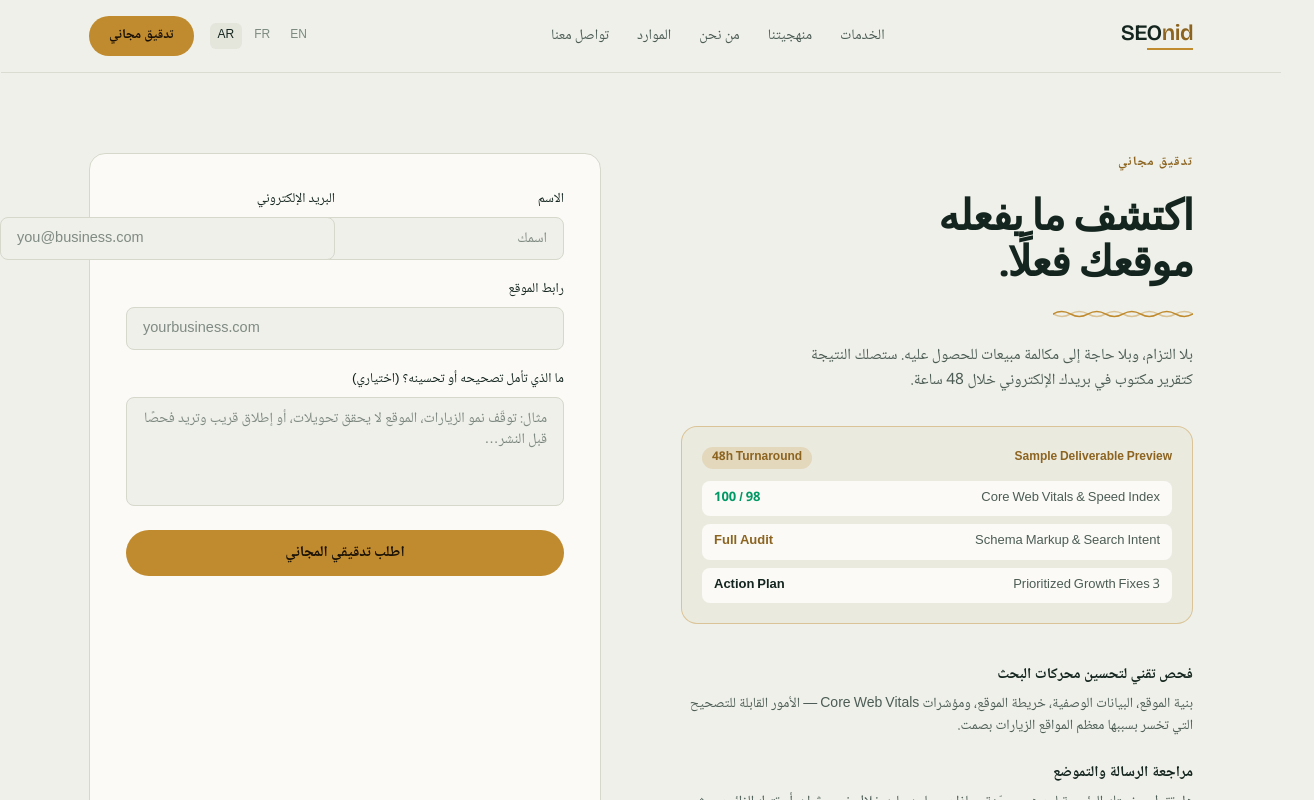
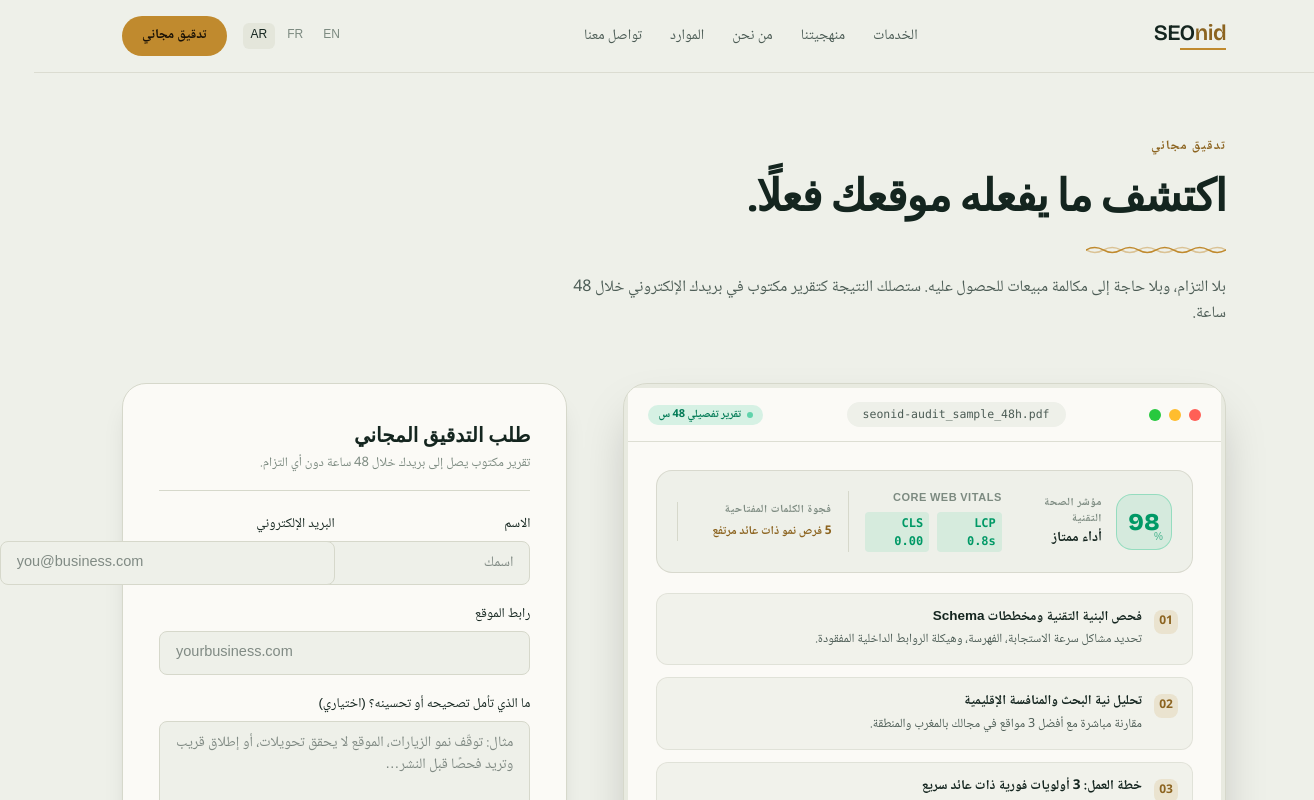
Before and after one commit to Abdelilah369/seonid-agency, a Next.js app: page /ar/audit in a window 1280 px wide. Shown: the top 800 px of the page, 1314 px wide, since content can reach past the window. Built offline with nearby package versions, Linux system fonts and the light colour scheme.

Commit message:
feat(design): upgrade audit deliverable mockup, executive founder card, and editorial blog UI

```diff
--- a/app/[locale]/audit/page.tsx
+++ b/app/[locale]/audit/page.tsx
@@ -1,6 +1,7 @@
 import type { Metadata } from "next";
 import WovenDivider from "@/components/WovenDivider";
 import AuditForm from "@/components/AuditForm";
+import AuditDeliverableMockup from "@/components/AuditDeliverableMockup";
 import { getDictionary } from "@/lib/dictionaries";
 import type { Locale } from "@/lib/i18n";
 
@@ -18,55 +19,38 @@ export default async function AuditPage({ params }: PageProps<"/[locale]/audit">
   const t = dict.audit;
 
   return (
-    <section className="mx-auto max-w-6xl px-6 pt-20 pb-24">
-      <div className="grid gap-14 md:grid-cols-[1fr_1fr] md:gap-20">
-        <div>
+    <section className="mx-auto max-w-6xl px-6 pt-16 pb-24">
+      {/* Header */}
+      <div className="max-w-2xl">
         <p className="text-[13px] font-semibold uppercase tracking-[0.09em] text-accent-deep">
           {t.eyebrow}
         </p>
-          <h1 className="mt-5 max-w-[16ch] text-balance font-display text-[36px] font-semibold leading-[1.1] tracking-tight sm:text-[42px]">
+        <h1 className="mt-4 text-balance font-display text-[36px] font-semibold leading-[1.1] tracking-tight sm:text-[44px]">
           {t.headline}
         </h1>
         <WovenDivider className="mt-6 max-w-[140px]" />
-          <p className="mt-6 max-w-[46ch] text-[15.5px] leading-relaxed text-ink-muted">
+        <p className="mt-5 text-[16px] leading-relaxed text-ink-muted">
           {t.intro}
         </p>
-
-          {/* Visual deliverable preview */}
-          <div className="mt-8 rounded-2xl border border-accent/40 bg-accent/5 p-5">
-            <div className="flex items-center justify-between text-[12px] font-semibold text-accent-deep">
-              <span>Sample Deliverable Preview</span>
-              <span className="rounded-full bg-accent/20 px-2.5 py-0.5">48h Turnaround</span>
-            </div>
-            <div className="mt-3 space-y-2 text-[13px] text-ink-muted">
-              <div className="flex items-center justify-between rounded-lg bg-surface px-3 py-2">
-                <span>Core Web Vitals & Speed Index</span>
-                <span className="font-semibold text-emerald-600">98 / 100</span>
-              </div>
-              <div className="flex items-center justify-between rounded-lg bg-surface px-3 py-2">
-                <span>Schema Markup & Search Intent</span>
-                <span className="font-semibold text-accent-deep">Full Audit</span>
-              </div>
-              <div className="flex items-center justify-between rounded-lg bg-surface px-3 py-2">
-                <span>3 Prioritized Growth Fixes</span>
-                <span className="font-semibold text-ink">Action Plan</span>
-              </div>
-            </div>
       </div>
 
-          <ul className="mt-10 space-y-6">
-            {t.included.map((item) => (
-              <li key={item.title}>
-                <h3 className="text-[15px] font-semibold text-ink">{item.title}</h3>
-                <p className="mt-1.5 text-[14px] leading-relaxed text-ink-muted">
-                  {item.body}
-                </p>
-              </li>
-            ))}
-          </ul>
+      {/* Main Grid: Visual Deliverable Mockup & Audit Request Form */}
+      <div className="mt-14 grid gap-12 lg:grid-cols-[1.15fr_0.85fr] lg:gap-14 lg:items-start">
+        {/* Left: Rich Visual Deliverable Showcase */}
+        <div>
+          <AuditDeliverableMockup locale={locale} />
         </div>
 
-        <div className="rounded-2xl border border-border bg-surface p-7 sm:p-9">
+        {/* Right: Request Form Container */}
+        <div className="rounded-3xl border border-border bg-surface p-7 sm:p-9 shadow-xl">
+          <div className="mb-6 border-b border-border pb-4">
+            <h2 className="font-display text-[20px] font-semibold text-ink">
+              {locale === "ar" ? "طلب التدقيق المجاني" : locale === "fr" ? "Demandez votre audit gratuit" : "Request Your Free Audit"}
+            </h2>
+            <p className="mt-1 text-[13px] text-ink-faint">
+              {locale === "ar" ? "تقرير مكتوب يصل إلى بريدك خلال 48 ساعة دون أي التزام." : locale === "fr" ? "Rapport complet livré par email sous 48h sans engagement." : "Comprehensive deliverable sent to your inbox within 48h."}
+            </p>
+          </div>
           <AuditForm t={t.form} />
         </div>
       </div>
--- /dev/null
+++ b/components/AuditDeliverableMockup.tsx
@@ -0,0 +1,130 @@
+import React from "react";
+import type { Locale } from "@/lib/i18n";
+
+export default function AuditDeliverableMockup({ locale }: { locale: Locale }) {
+  const isAr = locale === "ar";
+  const isFr = locale === "fr";
+
+  return (
+    <div className="relative overflow-hidden rounded-3xl border border-border bg-surface-2/60 p-1 shadow-2xl backdrop-blur-xl">
+      {/* Window Titlebar */}
+      <div className="flex items-center justify-between border-b border-border/80 bg-surface px-5 py-3.5">
+        <div className="flex items-center gap-2">
+          <div className="h-3 w-3 rounded-full bg-[#ff5f56]" />
+          <div className="h-3 w-3 rounded-full bg-[#ffbd2e]" />
+          <div className="h-3 w-3 rounded-full bg-[#27c93f]" />
+        </div>
+        <div className="rounded-full bg-bg px-4 py-1 text-[11.5px] font-mono text-ink-muted">
+          seonid-audit_sample_48h.pdf
+        </div>
+        <div className="flex items-center gap-1.5 rounded-full bg-emerald-500/15 px-2.5 py-0.5 text-[11px] font-semibold text-emerald-700 dark:text-emerald-400">
+          <span className="h-1.5 w-1.5 rounded-full bg-emerald-500 animate-pulse" />
+          {isAr ? "تقرير تفصيلي 48 س" : isFr ? "Livrable 48h" : "48h Deliverable"}
+        </div>
+      </div>
+
+      {/* Main Body */}
+      <div className="bg-surface p-6 sm:p-7">
+        {/* Scorecard Hero Banner */}
+        <div className="grid gap-4 rounded-2xl border border-border/90 bg-bg p-5 sm:grid-cols-3 sm:items-center">
+          <div className="flex items-center gap-3.5">
+            <div className="relative flex h-14 w-14 shrink-0 items-center justify-center rounded-2xl bg-emerald-500/10 border border-emerald-500/30">
+              <span className="font-display text-2xl font-black text-emerald-600 dark:text-emerald-400">98</span>
+              <span className="text-[10px] text-emerald-600/70 dark:text-emerald-400/70 absolute bottom-1 right-2">%</span>
+            </div>
+            <div>
+              <p className="text-[11px] font-bold uppercase tracking-wider text-ink-faint">
+                {isAr ? "مؤشر الصحة التقنية" : isFr ? "Santé Technique" : "Technical Health"}
+              </p>
+              <p className="text-[14px] font-bold text-ink">
+                {isAr ? "أداء ممتاز" : isFr ? "Performance Élite" : "Elite Benchmark"}
+              </p>
+            </div>
+          </div>
+
+          <div className="flex flex-col gap-1 border-t sm:border-t-0 sm:border-l border-border pt-3 sm:pt-0 sm:pl-4">
+            <span className="text-[11px] font-bold uppercase tracking-wider text-ink-faint">
+              Core Web Vitals
+            </span>
+            <div className="flex items-center gap-2 font-mono text-[12px] font-semibold text-emerald-600 dark:text-emerald-400">
+              <span className="rounded bg-emerald-500/10 px-1.5 py-0.5">LCP 0.8s</span>
+              <span className="rounded bg-emerald-500/10 px-1.5 py-0.5">CLS 0.00</span>
+            </div>
+          </div>
+
+          <div className="flex flex-col gap-1 border-t sm:border-t-0 sm:border-l border-border pt-3 sm:pt-0 sm:pl-4">
+            <span className="text-[11px] font-bold uppercase tracking-wider text-ink-faint">
+              {isAr ? "فجوة الكلمات المفتاحية" : isFr ? "Mots-clés cibles" : "Search Intent Gap"}
+            </span>
+            <span className="text-[12px] font-semibold text-accent-deep">
+              {isAr ? "5 فرص نمو ذات عائد مرتفع" : isFr ? "5 opportunités B2B" : "5 High-Intent Opportunities"}
+            </span>
+          </div>
+        </div>
+
+        {/* 3 Deliverable Pillars */}
+        <div className="mt-5 grid gap-3 text-start">
+          <div className="flex items-start gap-3 rounded-xl border border-border/60 bg-surface-2/40 p-3.5 transition-colors hover:border-accent/40">
+            <span className="mt-0.5 flex h-6 w-6 shrink-0 items-center justify-center rounded-lg bg-accent/15 text-[12px] font-bold text-accent-deep">
+              01
+            </span>
+            <div>
+              <p className="text-[13.5px] font-semibold text-ink">
+                {isAr ? "فحص البنية التقنية ومخططات Schema" : isFr ? "Audit d'Architecture & Balisage Schema" : "Technical Architecture & JSON-LD Schema"}
+              </p>
+              <p className="mt-0.5 text-[12.5px] leading-relaxed text-ink-muted">
+                {isAr
+                  ? "تحديد مشاكل سرعة الاستجابة، الفهرسة، وهيكلة الروابط الداخلية المفقودة."
+                  : isFr
+                    ? "Détection des fuites d'indexation, latence TTFB et micro-données pour Google."
+                    : "Detection of crawling leaks, TTFB latency, and rich snippet schemas."}
+              </p>
+            </div>
+          </div>
+
+          <div className="flex items-start gap-3 rounded-xl border border-border/60 bg-surface-2/40 p-3.5 transition-colors hover:border-accent/40">
+            <span className="mt-0.5 flex h-6 w-6 shrink-0 items-center justify-center rounded-lg bg-accent/15 text-[12px] font-bold text-accent-deep">
+              02
+            </span>
+            <div>
+              <p className="text-[13.5px] font-semibold text-ink">
+                {isAr ? "تحليل نية البحث والمنافسة الإقليمية" : isFr ? "Analyse d'Intention & Benchmark Concurrents" : "Search Intent & Regional Competitor Gap"}
+              </p>
+              <p className="mt-0.5 text-[12.5px] leading-relaxed text-ink-muted">
+                {isAr
+                  ? "مقارنة مباشرة مع أفضل 3 مواقع في مجالك بالمغرب والمنطقة."
+                  : isFr
+                    ? "Comparatif direct face aux 3 meilleurs acteurs de votre secteur."
+                    : "Direct head-to-head analysis against the top 3 players in your niche."}
+              </p>
+            </div>
+          </div>
+
+          <div className="flex items-start gap-3 rounded-xl border border-border/60 bg-surface-2/40 p-3.5 transition-colors hover:border-accent/40">
+            <span className="mt-0.5 flex h-6 w-6 shrink-0 items-center justify-center rounded-lg bg-accent/15 text-[12px] font-bold text-accent-deep">
+              03
+            </span>
+            <div>
+              <p className="text-[13.5px] font-semibold text-ink">
+                {isAr ? "خطة العمل: 3 أولويات فورية ذات عائد سريع" : isFr ? "Plan d'Action : 3 Victoires Rapides" : "Action Plan: 3 Prioritized Quick Wins"}
+              </p>
+              <p className="mt-0.5 text-[12.5px] leading-relaxed text-ink-muted">
+                {isAr
+                  ? "تعديلات برمجية وتسويقية ملموسة يمكنك تطبيقها خلال هذا الأسبوع."
+                  : isFr
+                    ? "Modifications précises et chiffrées à déployer dès cette semaine."
+                    : "Concrete engineering and copy adjustments you can deploy this week."}
+              </p>
+            </div>
+          </div>
+        </div>
+
+        {/* Footer Guarantee */}
+        <div className="mt-5 flex items-center justify-between border-t border-border pt-4 text-[12px] text-ink-faint">
+          <span>{isAr ? "تقرير مكتوب مخصص بدون قوالب جاهزة" : isFr ? "Rapport sur-mesure sans modèle automatisé" : "Custom written deliverable · No generic templates"}</span>
+          <span className="font-semibold text-accent-deep">{isAr ? "مجاني 100%" : isFr ? "100% Gratuit" : "100% Free"}</span>
+        </div>
+      </div>
+    </div>
+  );
+}
```
Also changed, not shown: app/[locale]/about/page.tsx (+38 -6 lines), 1 other file (tests, documents, lock files or other folders). Lines whose indentation alone changed are shown as unchanged.
